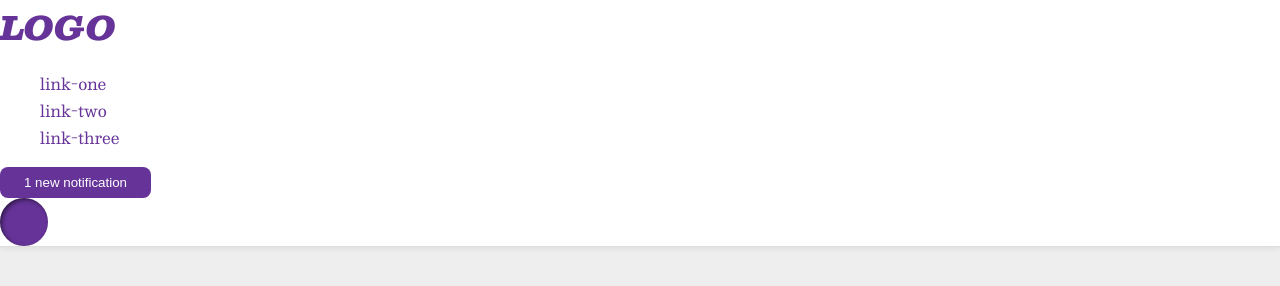
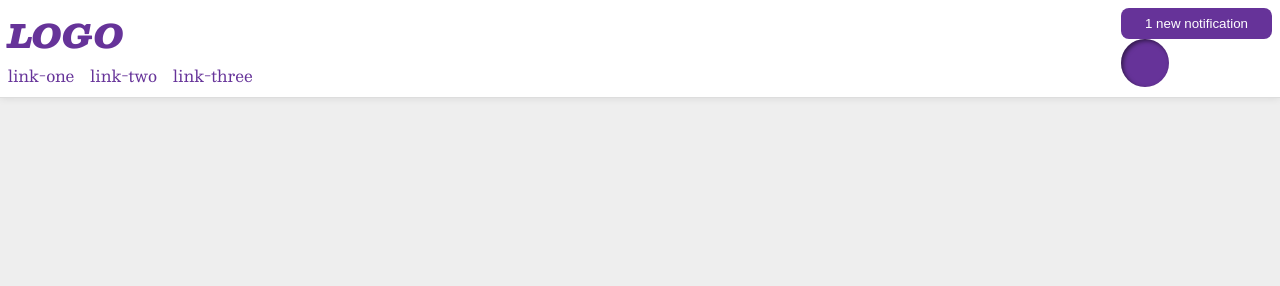
Before and after one commit to ErskinePatton/03-flex-header-2, a plain HTML site: page index.html in a window 1280 px wide. Drawn offline with nearby package versions, Linux system fonts and the light colour scheme.

Commit message:
Modify index.html Modify style.css

```diff
--- a/index.html
+++ b/index.html
@@ -4,20 +4,26 @@
     <meta charset="UTF-8" />
     <meta http-equiv="X-UA-Compatible" content="IE=edge" />
     <meta name="viewport" content="width=device-width, initial-scale=1.0" />
-    <title>Flex Header 2</title>
+    <title>Ersk Flex Header 2</title>
     <link rel="stylesheet" href="style.css" />
   </head>
 
   <body>
     <div class="header">
+      <div class="left">
         <div class="logo">LOGO</div>
+
         <ul class="links">
           <li><a href="google.com">link-one</a></li>
           <li><a href="google.com">link-two</a></li>
           <li><a href="google.com">link-three</a></li>
         </ul>
+      </div>
+
+      <div class="right">
         <button class="notifications">1 new notification</button>
         <div class="profile-image"></div>
       </div>
+    </div>
   </body>
 </html>
--- a/style.css
+++ b/style.css
@@ -12,6 +12,14 @@ body {
   background: white;
   border-bottom: 1px solid #ddd;
   box-shadow: 0 0 8px rgba(0, 0, 0, 0.1);
+  padding: 8px;
+  display: flex;
+  justify-content: space-between;
+}
+
+.links {
+  display: flex;
+  justify-content: space-between;
 }
 
 .profile-image {
@@ -45,4 +53,14 @@ a {
 
 ul {
   list-style-type: none;
+  display: flex;
+  margin: 0;
+  padding: 0;
+  gap: 16px;
 }
+
+.left .right {
+  display: flex;
+  align-items: center;
+  gap: 16px;
+}
```
Lines whose indentation alone changed are shown as unchanged.
